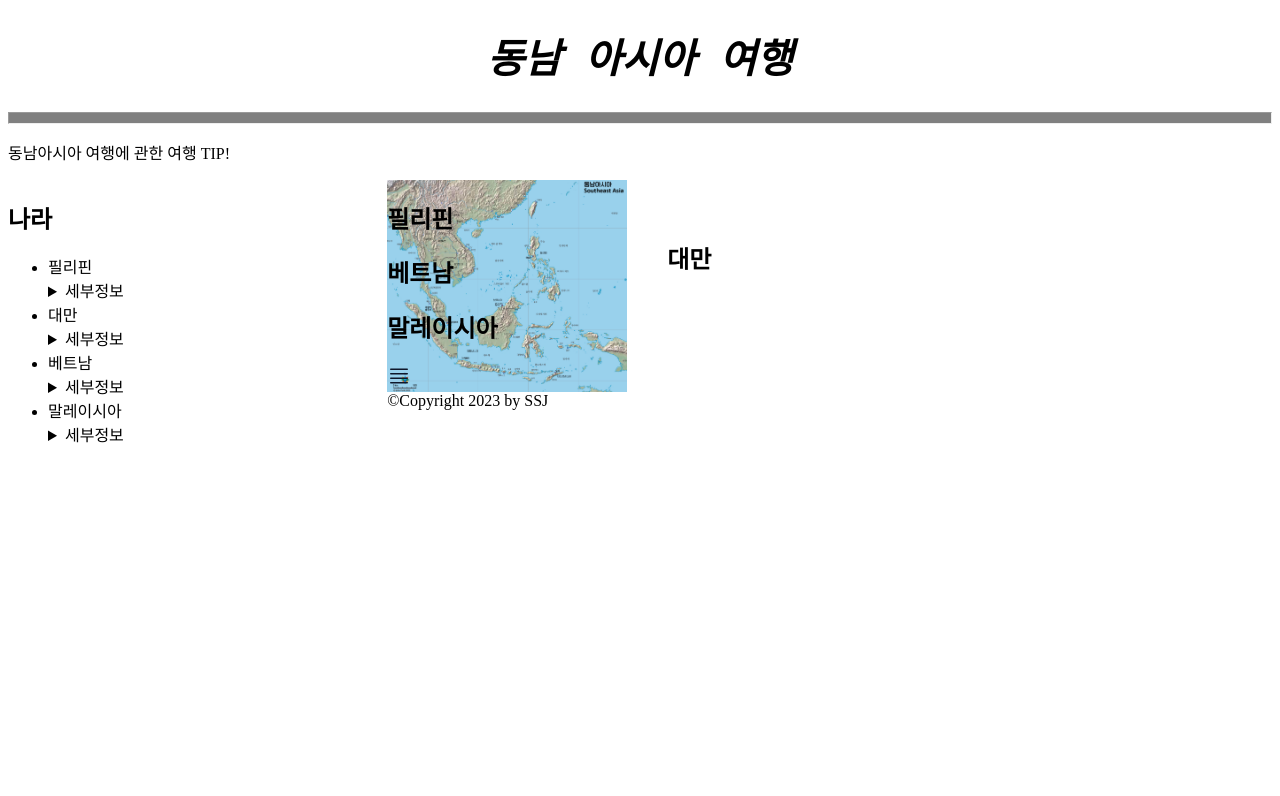
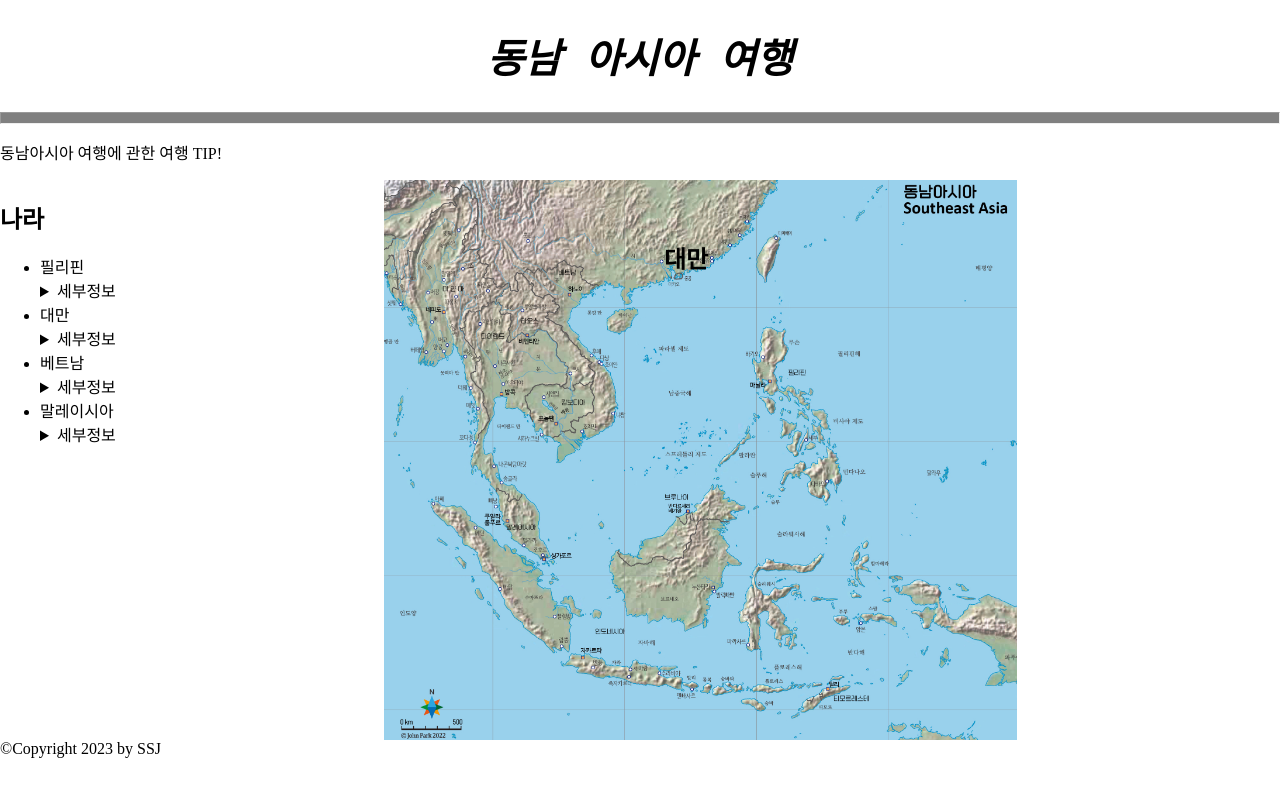
Before and after one commit to 20SSJ/20SSJ.github.io, a plain HTML site: page index.html in a window 1280 px wide. Drawn offline with Linux system fonts and the light colour scheme.

Commit message:
드디어 오류 찾음

```diff
--- a/color.css
+++ b/color.css
@@ -1,3 +1,8 @@
+html, body{
+	margin: 0;
+	padding: 0;
+	height: 100%;
+}
 a  {
 	color: black;
 	text-decoration : none;
--- a/index.html
+++ b/index.html
@@ -100,18 +100,6 @@
 <section id="asean">
     <div id="vodka"> <article id="Taiwan">
         <h2><a href="taiwan.html">대만</a></h2>
-    </article></div>
-        <article id="Philipines">
-            <h2><a href="philipines.html">필리핀</a></h2>
-        </article>
-        <article id="Vietnam">
-            <h2><a href="vietnam.html">베트남</a></h2>
-        </article>
-        <article id="Malaysia">
-            <h2><a href="malaysia.html">말레이시아</a></h2>
-            <img src="bars-4.svg">
-        </article>
-    </table>
 </section>
 <script>
     function zoomIn(event){
```
